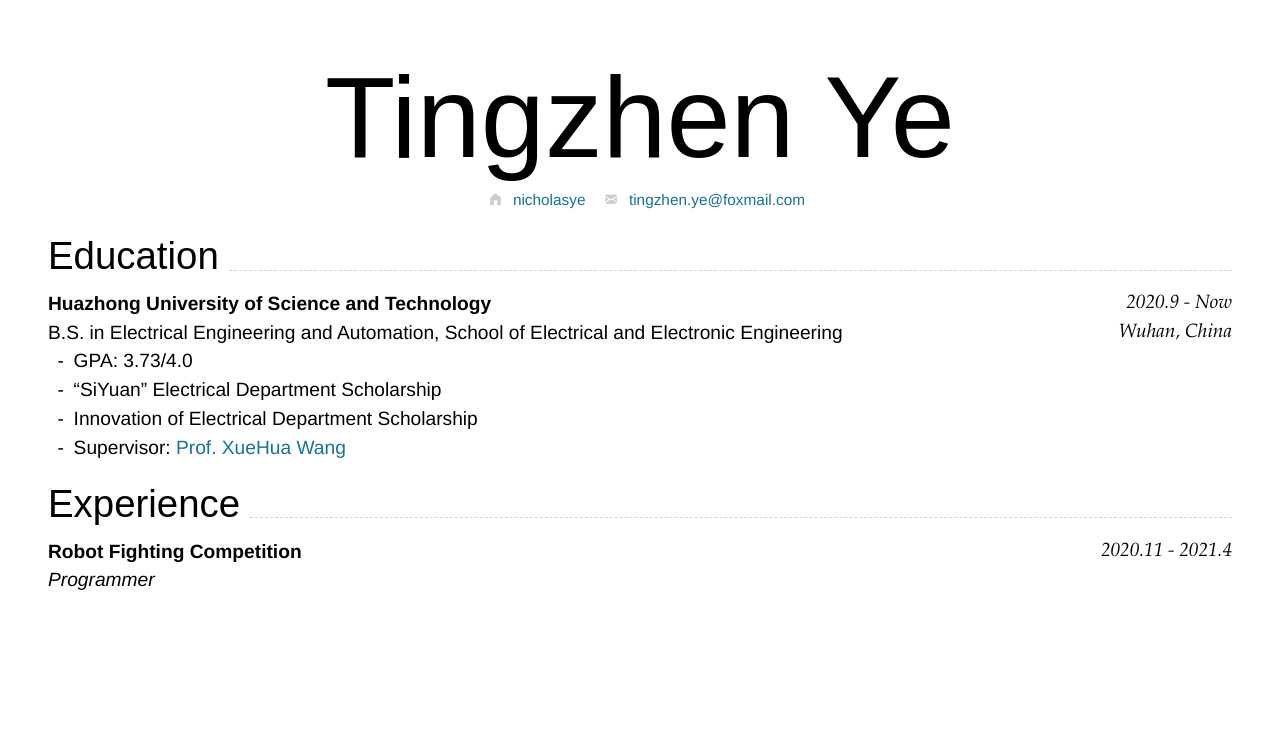
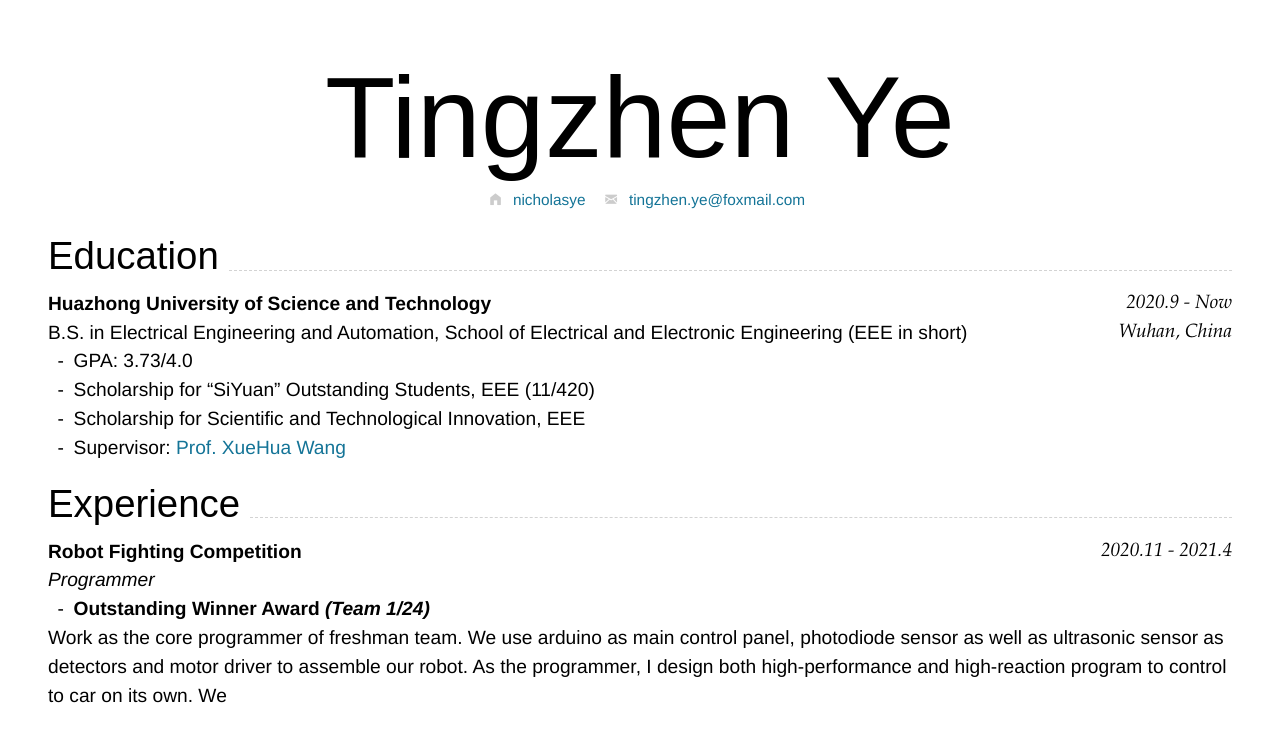
Before and after one commit to NicholasYe/NicholasYe_CV, a Jekyll site: the page built from index.md, in a window 1280 px wide. Shown: the top 742 px of the page. Built offline with Jekyll 4.4.1, drawn with Linux system fonts in a browser that asks for light colours; nearby versions of some CDN libraries.

Commit message:
Update index.md

````diff
--- a/index.md
+++ b/index.md
@@ -29,10 +29,10 @@ Supported arguments:
 Wuhan, China
 ```
 
-B.S. in Electrical Engineering and Automation, School of Electrical and Electronic Engineering
+B.S. in Electrical Engineering and Automation, School of Electrical and Electronic Engineering (EEE in short)
 - GPA: 3.73/4.0
-- "SiYuan" Electrical Department Scholarship
-- Innovation of Electrical Department Scholarship
+- Scholarship for "SiYuan" Outstanding Students, EEE (11/420)
+- Scholarship for Scientific and Technological Innovation, EEE
 - Supervisor: [Prof. XueHua Wang](http://faculty.hust.edu.cn/wangxuehua/zh_CN/index.htm)
 
 ## Experience
@@ -40,7 +40,11 @@ B.S. in Electrical Engineering and Automation, School of Electrical and Electron
 ### **Robot Fighting Competition** `2020.11 - 2021.4`
 _Programmer_<br>
 
+- **Outstanding Winner Award *(Team 1/24)***
 
+
+
+Work as the core programmer of freshman team. We use arduino as main control panel, photodiode sensor as well as ultrasonic sensor as detectors and motor driver to assemble our robot. As the programmer, I design both high-performance and high-reaction program to control to car on its own. We
 
 <!-- ### Footer
 
````
